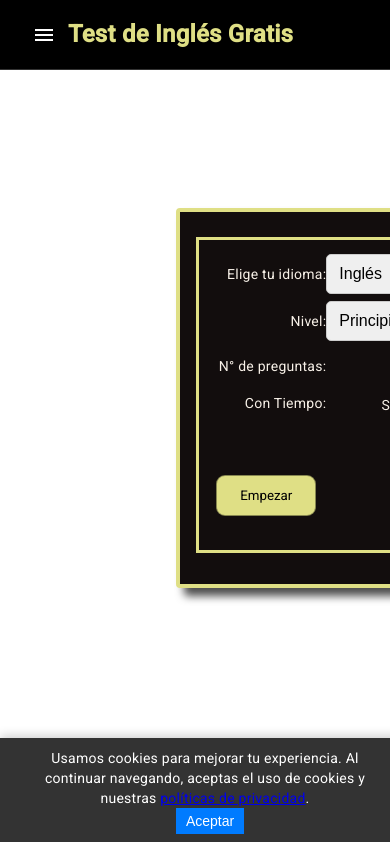
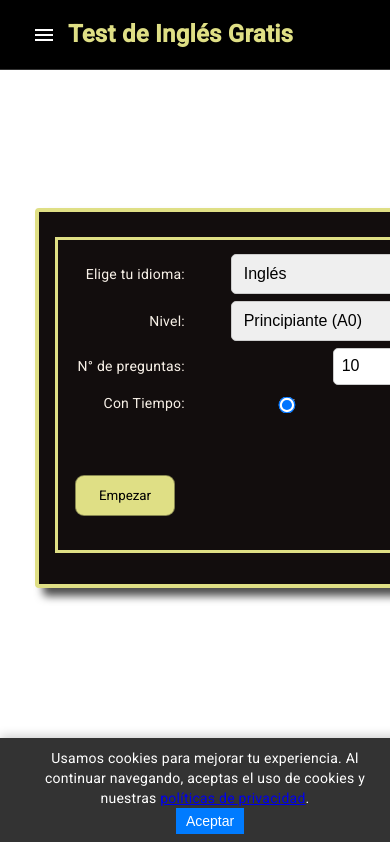
Before and after one commit to sebasxx85/englishProyect, an Angular app: page /home in a window 390 px wide. Shown: the top 842 px of the page. Built offline with nearby package versions, Linux system fonts and the light colour scheme.

Commit message:
css fixed

```diff
--- a/src/app/components/crear-usuario/crear-usuario.component.scss
+++ b/src/app/components/crear-usuario/crear-usuario.component.scss
@@ -58,6 +58,14 @@ input {
 
 }
 
+@media (max-width: 400px) {
+  .custom-card {
+    width: 97%; /* Ocupa casi todo el ancho en móviles */
+    margin-left: 47px;
+  }
+
+}
+
 /* Estilos del botón */
 .boton {
   color: black;
--- a/src/app/components/cursos/cursos.component.scss
+++ b/src/app/components/cursos/cursos.component.scss
@@ -124,6 +124,7 @@
 @media (max-width: 500px) {
   .carousel-inner {
       grid-auto-columns: 100%; /* 1 tarjeta por fila */
+      margin-right: 57px;
   }
   .container-superior {
     min-width: 427px !important; /* Asegura un mínimo tamaño */
@@ -159,7 +160,7 @@
 }
 
 .carousel-btn.right {
-  right: 17px;
+  right: 7px;
 }
 
 .carousel-btn:hover {
--- a/src/app/components/home/home.component.scss
+++ b/src/app/components/home/home.component.scss
@@ -110,12 +110,13 @@ input, select {
 @media (max-width: 425px) {
   .custom-card {
     width: 97%; /* Ocupa casi todo el ancho en móviles */
-    max-width: 347px;
+    max-width: 437px;
+    min-width: 437px;
+    margin-left: 127px;
   }
   .card-container{
-    margin-right: 97px;
-    max-width: 347px;
-
+    max-width: 437px;
+    min-width: 437px;
   }
 }
 
--- a/src/app/components/ranking/ranking.component.scss
+++ b/src/app/components/ranking/ranking.component.scss
@@ -53,27 +53,27 @@ select {
   @media (max-width: 500px) and (min-width: 401px) {
     .custom-card {
       width: 97%; /* Ocupa casi todo el ancho en móviles */
-      max-width: 427px;
-      min-width: 427px;
+      max-width: 457px;
+      min-width: 457px;
       margin-left: 147px;
     }
     .card-container{
-      max-width: 427px;
-      min-width: 427px
+      max-width: 457px;
+      min-width: 457px
     }
   }
 
 
-  @media (max-width: 400px) {
+  @media (max-width: 400px) and (min-width: 101px) {
     .custom-card {
       width: 87%; /* Ocupa casi todo el ancho en móviles */
-      max-width: 427px;
-      min-width: 427px;
+      max-width: 457px;
+      min-width: 457px;
       margin-left: 107px;
     }
     .card-container{
-      max-width: 427px;
-      min-width: 427px
+      max-width: 457px;
+      min-width: 457px
     }
 
   }
--- a/src/app/components/user/login.component.scss
+++ b/src/app/components/user/login.component.scss
@@ -37,7 +37,7 @@ select {
     width: 87%; /* Ocupa casi todo el ancho en móviles */
     max-width: 427px;
     min-width: 427px;
-    margin-left: 127px;
+    margin-left: 97px;
   }
   .card-container{
     max-width: 427px;
```
